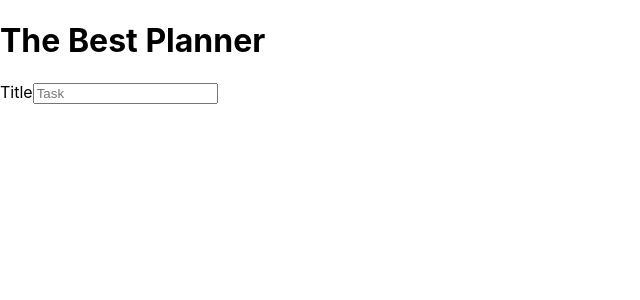
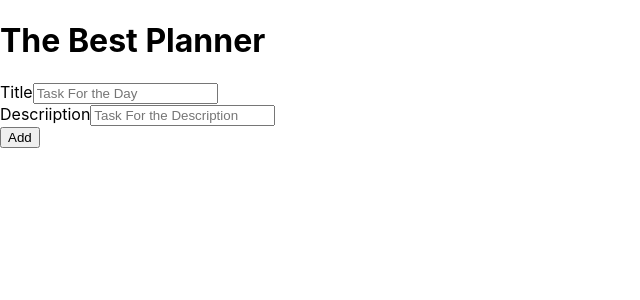
Before and after one commit to MBUDA-BRANICE-NJIRA/Todo-List-Pro., a React (Create React App) app: page / in a window 1280 px wide. Shown: the top 300 px of the page, without its empty margins (0-640 px from the left). Built offline with nearby package versions, Linux system fonts and the light colour scheme.

Commit message:
Created the button section

```diff
--- a/src/App.js
+++ b/src/App.js
@@ -8,10 +8,18 @@ function App() {
       <div className="todo-box">
         <div className="todo-input">
 
-          <div>
+          <div className="todo-items">
             <label htmlFor="">Title</label>
-            <input type="text" placeholder='Task'/>
+            <input type="text" placeholder='Task For the Day' />
           </div>
+
+          <div className="todo-items">
+            <label htmlFor="">Descriiption</label>
+            <input type="text" placeholder='Task For the Description' />
+          </div>
+
+          <button className="primary-button" type='button'>Add</button>
+
         </div>
       </div>
     </div>
```
